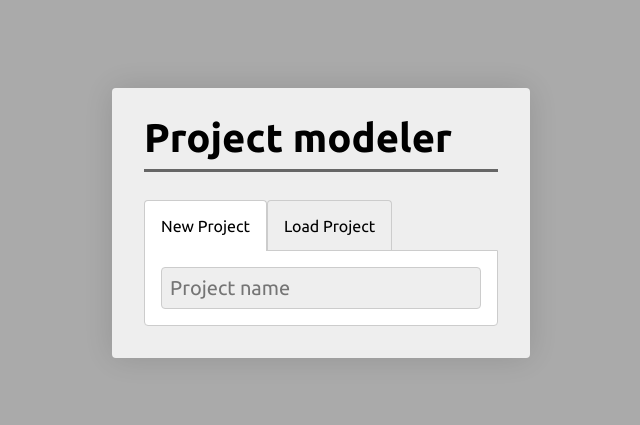
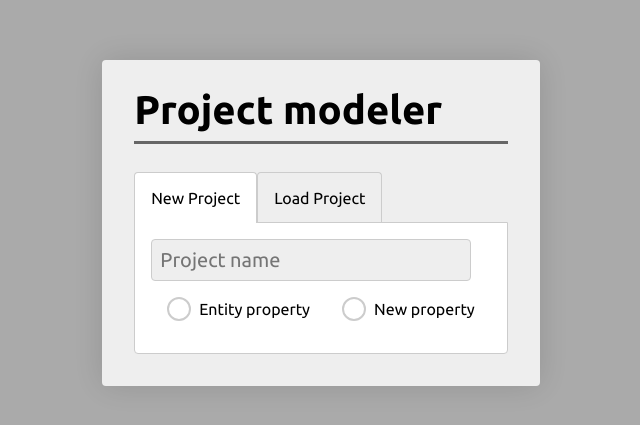
Before and after one commit to RodrigoAmaroEng/project-manager, a React (Create React App) app: page / in a window 1280 px wide. Shown: the part 177-602 px from the top of the page, without its empty margins (319-959 px from the left). Built offline with nearby package versions, Linux system fonts and the light colour scheme.

Commit message:
Radio button component

```diff
--- a/src/App.tsx
+++ b/src/App.tsx
@@ -5,6 +5,7 @@ import Circle from "./components/Circle";
 import Field from "./components/Field";
 import List, { ListStyle, Row } from "./components/List";
 import ModalWindow from "./components/Modal";
+import { Radio, RadioGroup } from "./components/Radio";
 import StaticField from "./components/StaticField";
 import { Tab, TabLayout } from "./components/TabLayout";
 
@@ -23,6 +24,10 @@ function App() {
         <TabLayout>
           <Tab title="New Project">
             <Field placeholder="Project name" />
+            <RadioGroup>
+              <Radio title="Entity property" value="ENTITY"/>
+              <Radio title="New property" value="PROPERTY"/>
+            </RadioGroup>
           </Tab>
           <Tab title="Load Project">
             <List listStyle={ListStyle.SingleSelect}>
--- /dev/null
+++ b/src/components/Radio.css
@@ -0,0 +1,35 @@
+.radio-group {
+  display: flex;
+}
+
+.radio-group.horizontal {
+  flex-direction: row;
+}
+
+.radio-group.vertical {
+  flex-direction: column;
+}
+
+.radio-group > .radio-item > .radio {
+  display: flex;
+  flex-direction: row;
+  justify-content: center;
+  align-items: center;
+  margin: 1rem;
+  cursor: pointer;
+}
+.radio-group > .radio-item > .radio > .circle {
+  height: 1.25rem;
+  width: 1.25rem;
+  border-radius: 50%;
+  margin-right: 0.5rem;
+  border: 2px solid var(--palette-color-1-medium);
+  transition: 0.25s;
+
+}
+
+.radio-group > .radio-item.selected > .radio > .circle {
+  border: 2px solid var(--palette-color-2-dark);
+  background-color: var(--palette-color-2-medium);
+  transition: 0.25s;
+}
--- /dev/null
+++ b/src/components/Radio.tsx
@@ -0,0 +1,45 @@
+import { useState } from "react";
+import "./Radio.css";
+
+type RadioValue = string;
+
+interface RadioProps {
+  title: string;
+  value: RadioValue;
+}
+
+export function Radio(props: RadioProps) {
+  return (
+    <div className="radio">
+      <div className="circle"></div>
+      <div className="value">{props.title}</div>
+    </div>
+  );
+}
+
+export enum RadioStack {
+  horizontal,
+  vertical,
+}
+
+interface RadioGroupProps {
+  children: React.ReactElement<typeof Radio>[];
+  selected?: RadioValue;
+  stack?: RadioStack;
+}
+
+export function RadioGroup(props: RadioGroupProps) {
+  const [selected, setSelected] = useState(props.selected);
+  return (
+    <div className="radio-group">
+      {props.children.map((radio: any) => (
+        <div
+          onClick={() => setSelected(radio.props.value)}
+          className={`radio-item ${radio.props.value == selected ? "selected" : ""}`}
+        >
+          {radio}
+        </div>
+      ))}
+    </div>
+  );
+}
```
